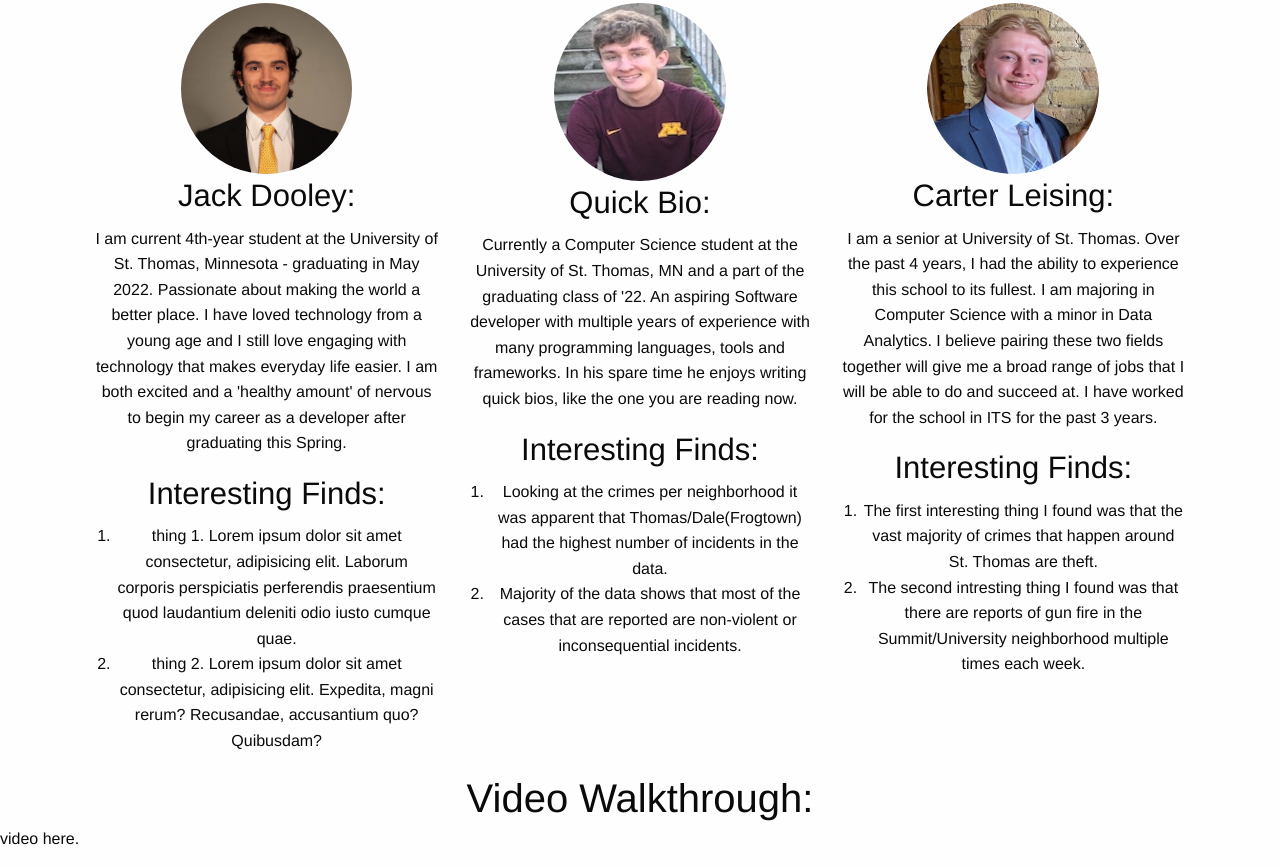
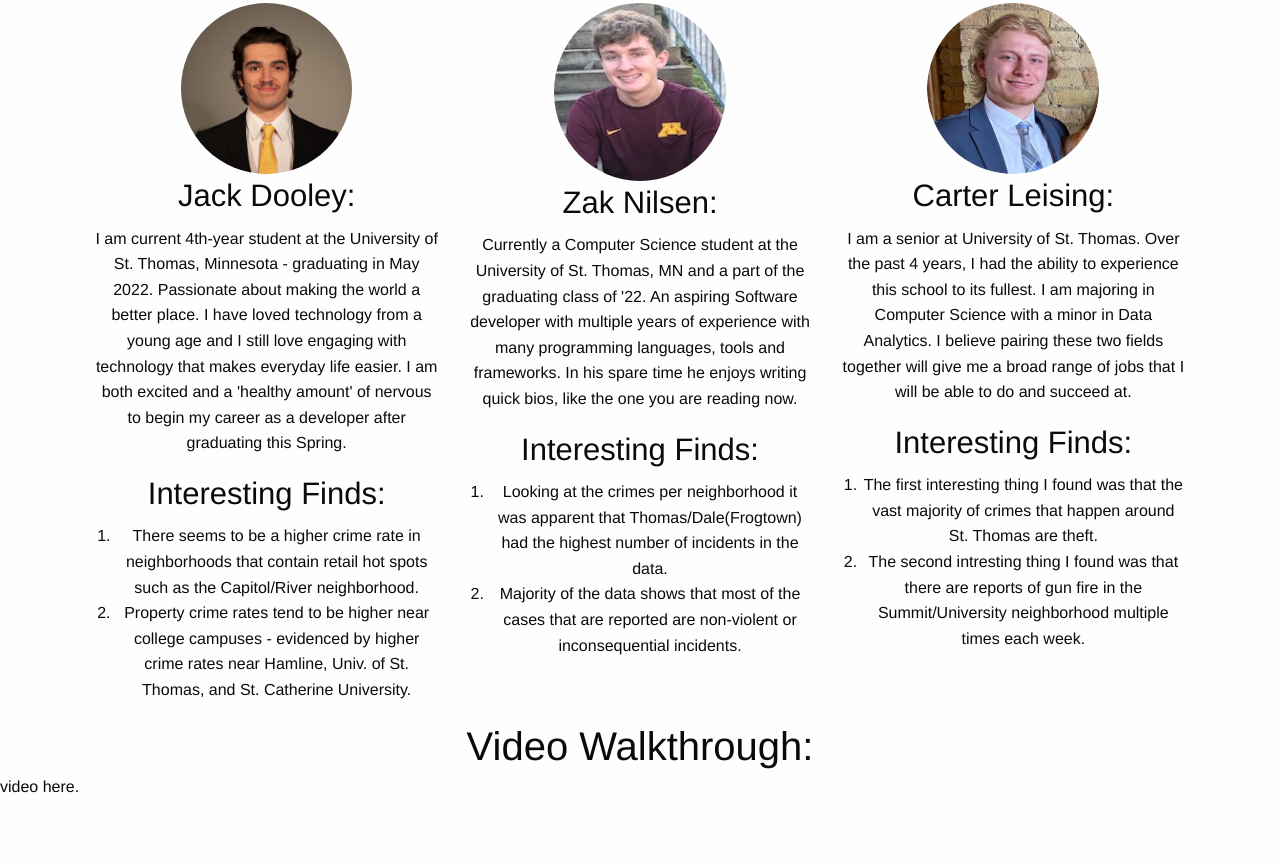
Before and after one commit to jonathan-dooley24/restful_server, a website: page public/about.html in a window 1280 px wide. Shown: the part 723-1590 px from the top of the page. After the commit the page ends 1539 px from the top, so only its background shows below. Drawn offline with Linux system fonts and the light colour scheme.

Commit message:
finished about page

```diff
--- a/public/about.html
+++ b/public/about.html
@@ -69,16 +69,16 @@
                 <h3>Interesting Finds:</h3>
                 <ol>
                     <li>
-                        thing 1. Lorem ipsum dolor sit amet consectetur, adipisicing elit. Laborum corporis perspiciatis perferendis praesentium quod laudantium deleniti odio iusto cumque quae.
+                        There seems to be a higher crime rate in neighborhoods that contain retail hot spots such as the Capitol/River neighborhood.
                     </li>
                     <li>
-                        thing 2. Lorem ipsum dolor sit amet consectetur, adipisicing elit. Expedita, magni rerum? Recusandae, accusantium quo? Quibusdam?
+                        Property crime rates tend to be higher near college campuses - evidenced by higher crime rates near Hamline, Univ. of St. Thomas, and St. Catherine University.
                     </li>
                 </ol>
             </div>
             <div class="cell auto grid-y grid-padding-y" style="text-align: center;"> <!--Zak-->
                 <img class="profile-pic" src="img/zak-profile.jpg" alt="Profile picture for Zak">
-                <h3>Quick Bio:</h3>
+                <h3>Zak Nilsen:</h3>
                 <p>
                     Currently a Computer Science student at the University of St. Thomas, MN and a part of the graduating class of '22.
                     An aspiring Software developer with multiple years of experience with many programming languages, tools and frameworks.
@@ -100,7 +100,6 @@
                 <p>
                     I am a senior at University of St. Thomas. Over the past 4 years, I had the ability to experience this school to its fullest.
                 I am majoring in Computer Science with a minor in Data Analytics. I believe pairing these two fields together will give me a broad range of jobs that I will be able to do and succeed at.
-                I have worked for the school in ITS for the past 3 years.
                 </p>
                 <h3>Interesting Finds:</h3>
                 <ol>
```
